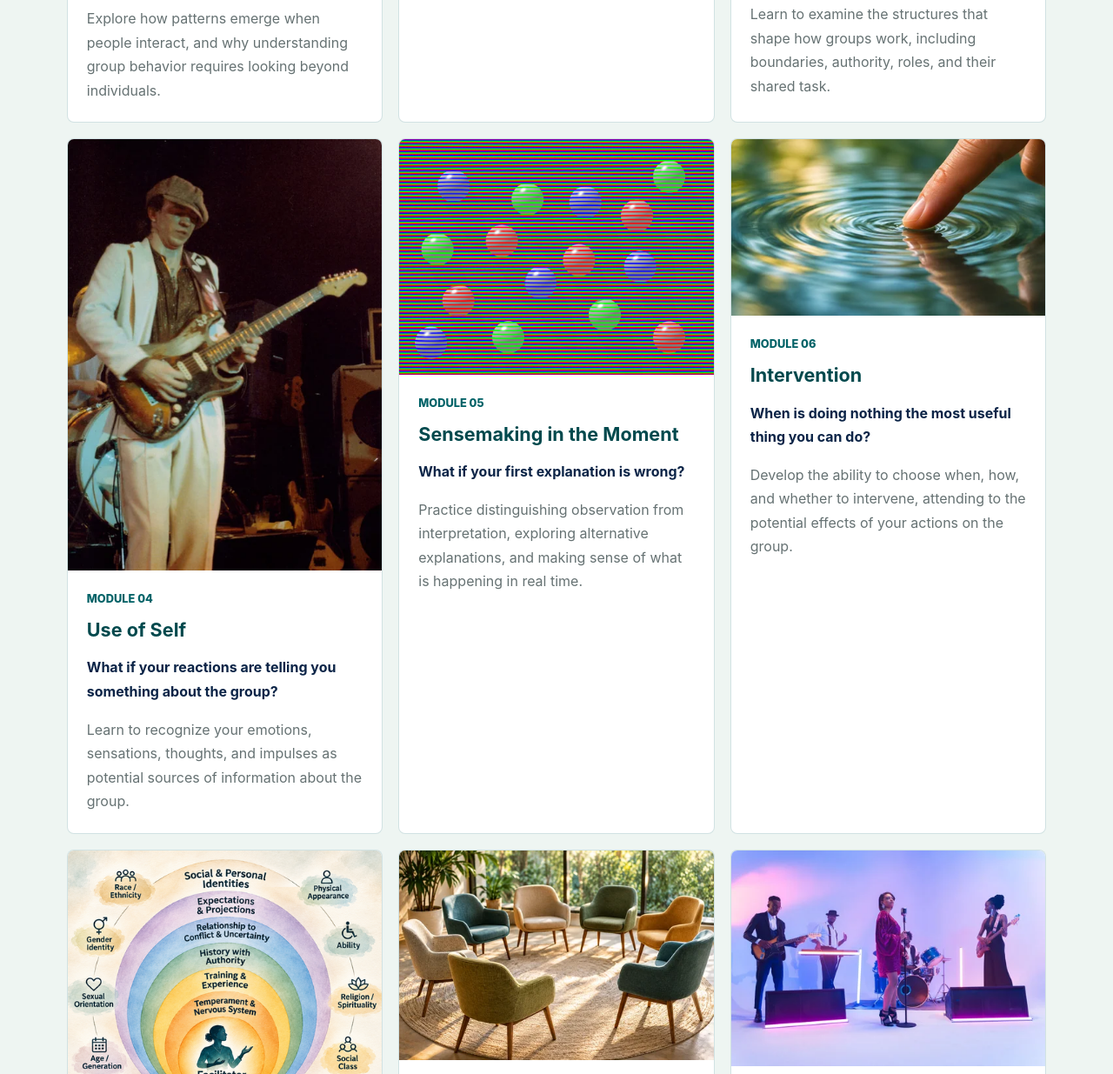
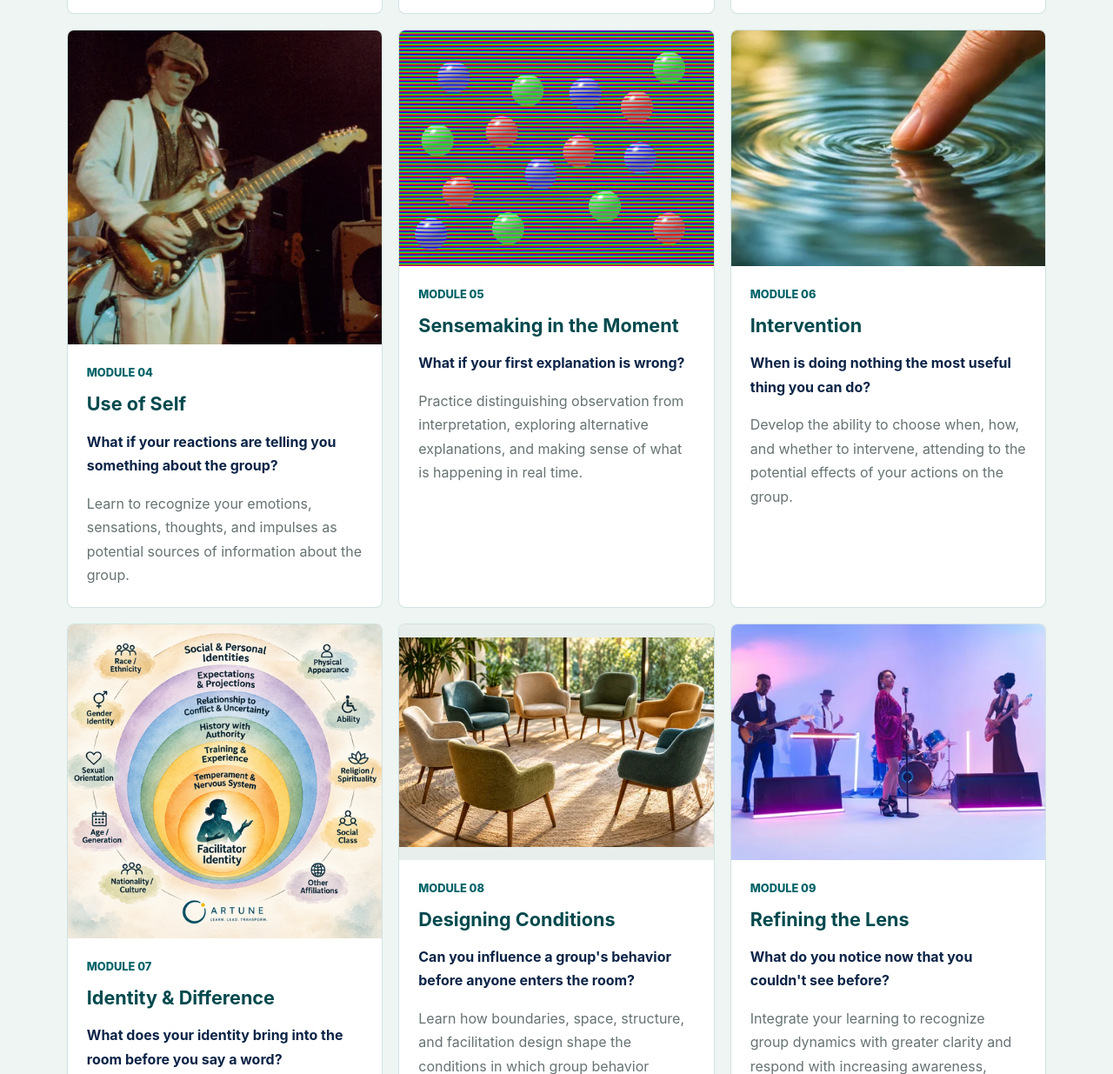
Before and after one commit to araharoutiounian-oss/Artune, a plain HTML site: page learning/group-dynamics-for-facilitators/index.html in a window 1280 px wide. Shown: the part 1369-2604 px from the top of the page at 87% size. Drawn offline with Linux system fonts and the light colour scheme.

Commit message:
Add files via upload

```diff
--- a/learning/group-dynamics-for-facilitators/index.html
+++ b/learning/group-dynamics-for-facilitators/index.html
@@ -28,10 +28,12 @@
         </div>
         <div class="curriculum-list">
           <article class="module-card">
-            <img class="module-image" src="../../assets/modules/01-human-systems-960.webp"
+            <div class="module-image-frame module-image-frame-tall">
+              <img class="module-image module-image-fish" src="../../assets/modules/01-human-systems-960.webp"
                 srcset="../../assets/modules/01-human-systems-480.webp 480w, ../../assets/modules/01-human-systems-960.webp 960w, ../../assets/modules/01-human-systems-1440.webp 1440w"
                 sizes="(max-width: 620px) calc(100vw - 36px), (max-width: 980px) calc((100vw - 100px) / 2), 400px"
                 width="960" height="1440" alt="A school of fish swimming together underwater." loading="eager" decoding="async" />
+            </div>
             <div class="module-card-copy">
               <p class="module-number">Module 01</p>
               <h3>Human Systems</h3>
@@ -40,10 +42,12 @@
             </div>
           </article>
           <article class="module-card">
+            <div class="module-image-frame">
               <img class="module-image" src="../../assets/modules/02-uncertainty-960.webp"
                 srcset="../../assets/modules/02-uncertainty-480.webp 480w, ../../assets/modules/02-uncertainty-960.webp 960w, ../../assets/modules/02-uncertainty-1440.webp 1440w"
                 sizes="(max-width: 620px) calc(100vw - 36px), (max-width: 980px) calc((100vw - 100px) / 2), 400px"
                 width="960" height="540" alt="Empty shelves in a supermarket toilet paper aisle." loading="eager" decoding="async" />
+            </div>
             <div class="module-card-copy">
               <p class="module-number">Module 02</p>
               <h3>Uncertainty &amp; Anxiety</h3>
@@ -52,10 +56,12 @@
             </div>
           </article>
           <article class="module-card">
-            <img class="module-image" src="../../assets/modules/03-bart-960.webp"
+            <div class="module-image-frame module-image-frame-tall">
+              <img class="module-image module-image-full" src="../../assets/modules/03-bart-960.webp"
                 srcset="../../assets/modules/03-bart-480.webp 480w, ../../assets/modules/03-bart-960.webp 960w, ../../assets/modules/03-bart-1440.webp 1440w"
                 sizes="(max-width: 620px) calc(100vw - 36px), (max-width: 980px) calc((100vw - 100px) / 2), 400px"
                 width="960" height="1280" alt="Overhead view of a rowing crew and its oars on the water in Bilbao." loading="eager" decoding="async" />
+            </div>
             <div class="module-card-copy">
               <p class="module-number">Module 03</p>
               <h3>Boundaries, Authority, Roles &amp; Task (BART)</h3>
@@ -64,10 +70,12 @@
             </div>
           </article>
           <article class="module-card">
-            <img class="module-image" src="../../assets/modules/04-use-of-self-960.webp"
+            <div class="module-image-frame module-image-frame-tall">
+              <img class="module-image module-image-guitar" src="../../assets/modules/04-use-of-self-960.webp"
                 srcset="../../assets/modules/04-use-of-self-480.webp 480w, ../../assets/modules/04-use-of-self-960.webp 960w, ../../assets/modules/04-use-of-self-1440.webp 999w"
                 sizes="(max-width: 620px) calc(100vw - 36px), (max-width: 980px) calc((100vw - 100px) / 2), 400px"
                 width="960" height="1318" alt="Stevie Ray Vaughan playing guitar onstage in 1983." loading="lazy" decoding="async" />
+            </div>
             <div class="module-card-copy">
               <p class="module-number">Module 04</p>
               <h3>Use of Self</h3>
@@ -76,10 +84,12 @@
             </div>
           </article>
           <article class="module-card">
-            <img class="module-image" src="../../assets/modules/05-sensemaking-960.webp"
+            <div class="module-image-frame">
+              <img class="module-image module-image-full" src="../../assets/modules/05-sensemaking-960.webp"
                 srcset="../../assets/modules/05-sensemaking-480.webp 480w, ../../assets/modules/05-sensemaking-960.webp 960w, ../../assets/modules/05-sensemaking-1440.webp 1440w"
                 sizes="(max-width: 620px) calc(100vw - 36px), (max-width: 980px) calc((100vw - 100px) / 2), 400px"
                 width="960" height="720" alt="Identical gray spheres appear to be different colors where colored stripes cross them." loading="lazy" decoding="async" />
+            </div>
             <div class="module-card-copy">
               <p class="module-number">Module 05</p>
               <h3>Sensemaking in the Moment</h3>
@@ -88,10 +98,12 @@
             </div>
           </article>
           <article class="module-card">
-            <img class="module-image" src="../../assets/modules/06-intervention-960.webp"
+            <div class="module-image-frame">
+              <img class="module-image module-image-ripples" src="../../assets/modules/06-intervention-960.webp"
                 srcset="../../assets/modules/06-intervention-480.webp 480w, ../../assets/modules/06-intervention-960.webp 960w, ../../assets/modules/06-intervention-1440.webp 1440w"
                 sizes="(max-width: 620px) calc(100vw - 36px), (max-width: 980px) calc((100vw - 100px) / 2), 400px"
                 width="960" height="540" alt="A fingertip touches the surface of water, sending concentric ripples outward." loading="lazy" decoding="async" />
+            </div>
             <div class="module-card-copy">
               <p class="module-number">Module 06</p>
               <h3>Intervention</h3>
@@ -100,10 +112,12 @@
             </div>
           </article>
           <article class="module-card">
-            <img class="module-image" src="../../assets/modules/07-identity-and-difference-960.webp"
+            <div class="module-image-frame module-image-frame-tall">
+              <img class="module-image module-image-full" src="../../assets/modules/07-identity-and-difference-960.webp"
                 srcset="../../assets/modules/07-identity-and-difference-480.webp 480w, ../../assets/modules/07-identity-and-difference-960.webp 960w, ../../assets/modules/07-identity-and-difference-1440.webp 1254w"
                 sizes="(max-width: 620px) calc(100vw - 36px), (max-width: 980px) calc((100vw - 100px) / 2), 400px"
                 width="960" height="960" alt="Concentric watercolor rings depict facilitator identity, with identity words around the perimeter." loading="lazy" decoding="async" />
+            </div>
             <div class="module-card-copy">
               <p class="module-number">Module 07</p>
               <h3>Identity &amp; Difference</h3>
@@ -117,10 +131,12 @@
             </div>
           </article>
           <article class="module-card">
-            <img class="module-image" src="../../assets/modules/08-designing-conditions-960.webp"
+            <div class="module-image-frame">
+              <img class="module-image module-image-full" src="../../assets/modules/08-designing-conditions-960.webp"
                 srcset="../../assets/modules/08-designing-conditions-480.webp 480w, ../../assets/modules/08-designing-conditions-960.webp 960w, ../../assets/modules/08-designing-conditions-1440.webp 1440w"
                 sizes="(max-width: 620px) calc(100vw - 36px), (max-width: 980px) calc((100vw - 100px) / 2), 400px"
                 width="960" height="640" alt="Seven upholstered chairs form a circle on a woven rug in a sunlit room." loading="lazy" decoding="async" />
+            </div>
             <div class="module-card-copy">
               <p class="module-number">Module 08</p>
               <h3>Designing Conditions</h3>
@@ -129,10 +145,12 @@
             </div>
           </article>
           <article class="module-card">
+            <div class="module-image-frame">
               <img class="module-image" src="../../assets/modules/09-refining-the-lens-960.webp"
                 srcset="../../assets/modules/09-refining-the-lens-480.webp 480w, ../../assets/modules/09-refining-the-lens-960.webp 960w, ../../assets/modules/09-refining-the-lens-1440.webp 1440w"
                 sizes="(max-width: 620px) calc(100vw - 36px), (max-width: 980px) calc((100vw - 100px) / 2), 400px"
                 width="960" height="661" alt="Band members perform together as an ensemble." loading="lazy" decoding="async" />
+            </div>
             <div class="module-card-copy">
               <p class="module-number">Module 09</p>
               <h3>Refining the Lens</h3>
@@ -219,15 +237,15 @@
         <details>
           <summary>Course image credits</summary>
           <ol>
-            <li><a href="https://unsplash.com/photos/school-of-fish-swimming-underwater-_w-VVA8PrC0">School of fish swimming underwater</a> by <a href="https://unsplash.com/@frogman39">Jet Kim</a>, via Unsplash. <a href="https://unsplash.com/license">Unsplash License</a>. Full frame, resized and converted to WebP.</li>
-            <li><a href="https://commons.wikimedia.org/wiki/File:Empty_toilet_paper_shelves_(49665873706).jpg">Empty toilet paper shelves</a> by <a href="https://www.flickr.com/people/140641142@N05">Dan Keck</a>, via Wikimedia Commons. <a href="https://creativecommons.org/publicdomain/zero/1.0/">CC0 1.0</a>. Full frame, resized and converted to WebP.</li>
+            <li><a href="https://unsplash.com/photos/school-of-fish-swimming-underwater-_w-VVA8PrC0">School of fish swimming underwater</a> by <a href="https://unsplash.com/@frogman39">Jet Kim</a>, via Unsplash. <a href="https://unsplash.com/license">Unsplash License</a>. Resized and converted to WebP; displayed with a crop.</li>
+            <li><a href="https://commons.wikimedia.org/wiki/File:Empty_toilet_paper_shelves_(49665873706).jpg">Empty toilet paper shelves</a> by <a href="https://www.flickr.com/people/140641142@N05">Dan Keck</a>, via Wikimedia Commons. <a href="https://creativecommons.org/publicdomain/zero/1.0/">CC0 1.0</a>. Resized and converted to WebP; displayed with a crop.</li>
             <li><a href="https://www.pexels.com/photo/aerial-view-of-a-rowing-team-on-bilbao-waters-38064149/">Aerial View of a Rowing Team on Bilbao Waters</a> by <a href="https://www.pexels.com/@aritz-jauregui-608073/">Aritz Jauregui</a>. <a href="https://www.pexels.com/license/">Pexels License</a>. Full frame, resized and converted to WebP.</li>
-            <li><a href="https://commons.wikimedia.org/wiki/File:Stevie_Ray_Vaughan_Live_1983.jpg">Stevie Ray Vaughan Live 1983</a> by <a href="https://commons.wikimedia.org/wiki/User:Bbadventure">Bob Bissett (Bbadventure)</a>. <a href="https://creativecommons.org/licenses/by-sa/4.0/">CC BY-SA 4.0</a>. Resized and converted to WebP from the cropped version on Commons; no additional crop. The image derivatives remain available under CC BY-SA 4.0.</li>
+            <li><a href="https://commons.wikimedia.org/wiki/File:Stevie_Ray_Vaughan_Live_1983.jpg">Stevie Ray Vaughan Live 1983</a> by <a href="https://commons.wikimedia.org/wiki/User:Bbadventure">Bob Bissett (Bbadventure)</a>. <a href="https://creativecommons.org/licenses/by-sa/4.0/">CC BY-SA 4.0</a>. Resized and converted to WebP from the cropped version on Commons; displayed with an additional crop. The image derivatives remain available under CC BY-SA 4.0.</li>
             <li><a href="https://commons.wikimedia.org/wiki/File:Grey_spheres_optical_illusion.png">Grey spheres optical illusion</a> by <a href="https://commons.wikimedia.org/wiki/User:Smial">Rainer Kn&auml;pper (Smial)</a>, after David Novick. <a href="https://artlibre.org/licence/lal/en/">Free Art License</a>. Full frame; resized and losslessly encoded as WebP. The image derivatives remain available under the Free Art License.</li>
             <li>Intervention: original AI-generated artwork supplied by Artune.</li>
             <li>Identity &amp; Difference: original AI-generated adaptation of Artune course workbook artwork, supplied by Artune.</li>
             <li>Designing Conditions: original AI-generated artwork supplied by Artune.</li>
-            <li><a href="https://www.pexels.com/photo/a-band-performing-together-8044068/">A Band Performing Together</a> by <a href="https://www.pexels.com/@ai25studio/">AI25.Studio AI GENERATIVE</a>. <a href="https://www.pexels.com/license/">Pexels License</a>. Full frame, resized and converted to WebP.</li>
+            <li><a href="https://www.pexels.com/photo/a-band-performing-together-8044068/">A Band Performing Together</a> by <a href="https://www.pexels.com/@ai25studio/">AI25.Studio AI GENERATIVE</a>. <a href="https://www.pexels.com/license/">Pexels License</a>. Resized and converted to WebP; displayed with a crop.</li>
           </ol>
         </details>
       </section>
--- a/styles.css
+++ b/styles.css
@@ -1144,11 +1144,34 @@ p {
   overflow: hidden;
 }
 
-.module-image {
+.module-image-frame {
+  aspect-ratio: 4 / 3;
+  overflow: hidden;
+  background: #e7eeeb;
+}
+
+.module-image-frame-tall {
+  aspect-ratio: 1 / 1;
+}
+
+.module-image-frame .module-image {
   display: block;
   width: 100%;
-  height: auto;
-  aspect-ratio: auto;
+  height: 100%;
+  object-fit: cover;
+  object-position: center;
+}
+
+.module-image-frame .module-image-full {
+  object-fit: contain;
+}
+
+.module-image-frame .module-image-guitar {
+  object-position: 50% 30%;
+}
+
+.module-image-frame .module-image-ripples {
+  object-position: 65% 50%;
 }
 
 .module-card-copy {
```
Lines whose indentation alone changed are shown as unchanged.
